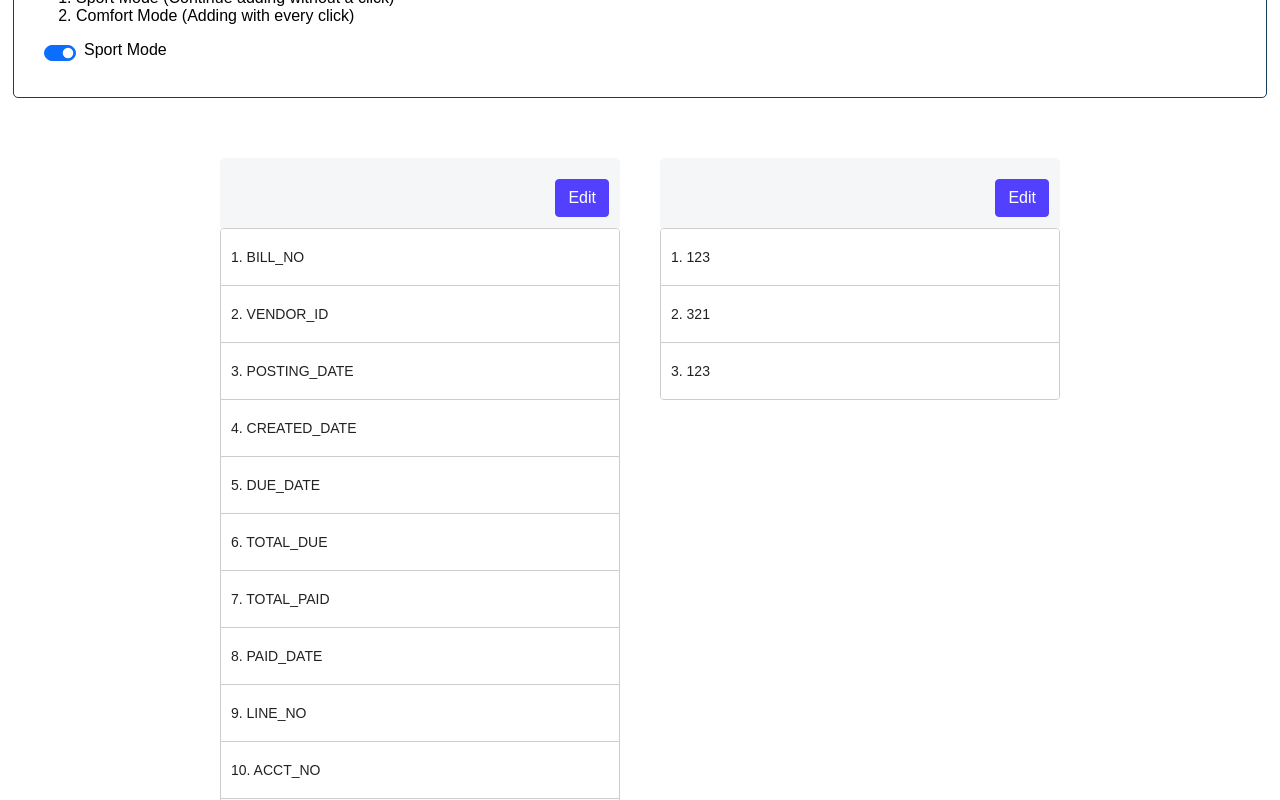
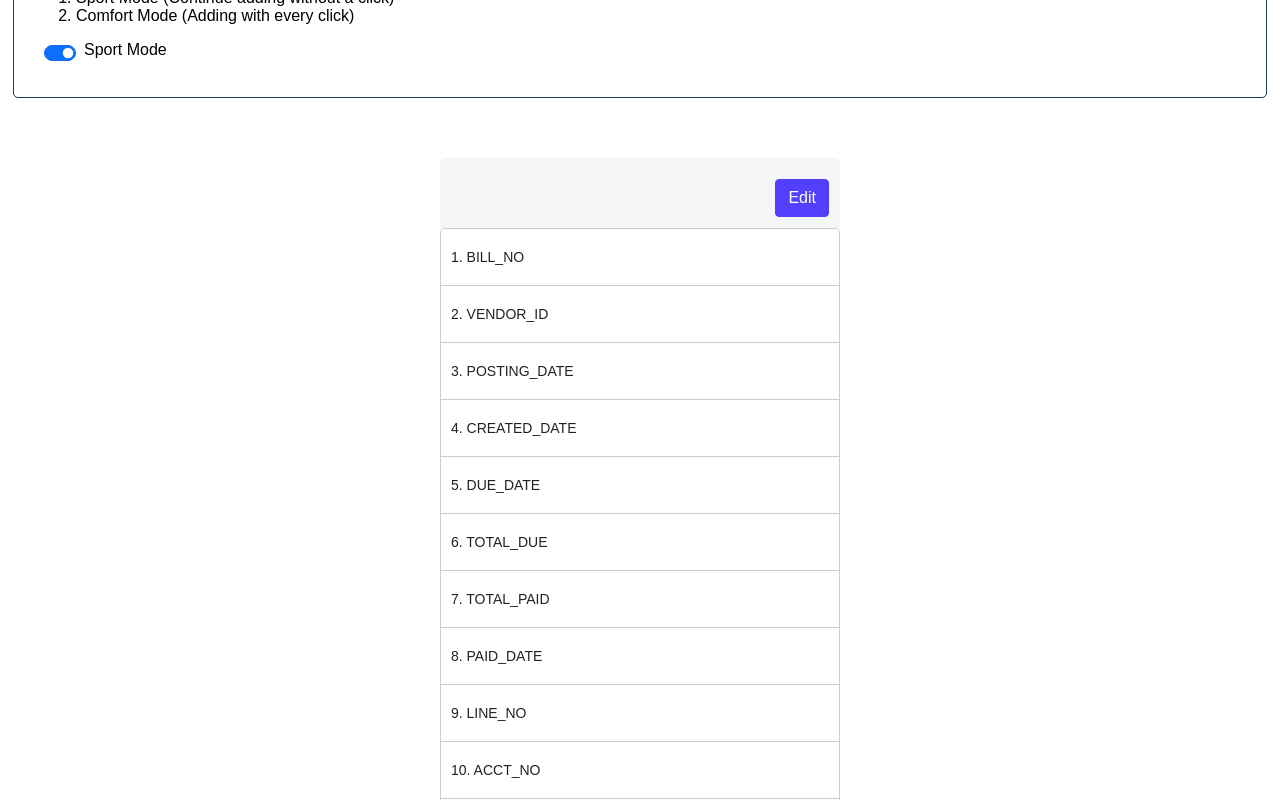
Before and after one commit to yuchilai/APExcelConvert, an Angular app: page / in a window 1280 px wide. Shown: the part 960-1760 px from the top of the page. Built offline with nearby package versions, Linux system fonts and the light colour scheme.

Commit message:
2 files modified

```diff
--- a/src/app/app.component.html
+++ b/src/app/app.component.html
@@ -112,14 +112,14 @@
 
 <div class="list-box">
   <div *ngIf="!isEdit" class="displayed-list">
-    <div *ngFor="let listObj of allFiledNameList" class="displayed-list-container">
+    <div *ngFor="let listObj of allFiledNameList; let i = index" class="displayed-list-container">
       <div class="btn-box">
-        <button *ngIf="!isEdit" type="button" class="btn btn-primary" id="displayed-edit-btn" (click)=editOrder(listObj)>Edit</button>
+        <button *ngIf="!isEdit" type="button" class="btn btn-primary" id="displayed-edit-btn" (click)=editOrder(i,listObj)>Edit</button>
       </div>
       <div cdkDropList class="order-list">
-        <div class="order-box" *ngFor="let item of listObj; let i = index">
+        <div class="order-box" *ngFor="let item of listObj; let j = index">
           <div class="example-custom-placeholder" *cdkDragPlaceholder></div>
-          {{ i+1 }}. {{ item }}
+          {{ j+1 }}. {{ item }}
         </div>
       </div>
     </div>
@@ -135,9 +135,9 @@
 </button> -->
   <div *ngIf="isEdit" class="edit-container">
     <div class="btn-box">
-      <!-- <button type="button" class="btn btn-primary" id="displayed-edit-btn" (click)=closeEditing()>
-        Close
-      </button> -->
+      <button type="button" class="btn btn-primary" id="displayed-edit-btn" (click)=cancelEditing()>
+        Cancel
+      </button>
       <button type="button" class="btn btn-primary" id="displayed-edit-btn" (click)=saveEditing()>
        Save
     </button>
--- a/src/app/app.component.ts
+++ b/src/app/app.component.ts
@@ -47,6 +47,7 @@ export class AppComponent implements OnInit {
   isShowDownloadBtn = false;
   allFiledNameList: Array<string[]> = [];
   storageName = 'gccny_ap_field_name';
+  editingIndex?: number;
 
   constructor(private excelService: ExcelService) {
     const invoice = new Invoice();
@@ -62,8 +63,9 @@ export class AppComponent implements OnInit {
 
   ngOnInit() {
     this.allFiledNameList.push(this.invoiceKeyList);
-    const foo = ['123', '321', '123'];
-    this.allFiledNameList.push(foo);      localStorage.setItem(this.storageName, JSON.stringify(this.allFiledNameList));
+    // const foo = ['123', '321', '123', '1234567', 'cassie'];
+    // this.allFiledNameList.push(foo);
+    // localStorage.setItem(this.storageName, JSON.stringify(this.allFiledNameList));
     const checkPoint = localStorage.getItem(this.storageName);
      if(checkPoint !== null && checkPoint.length > 0){
        const filedNameListFromStorage: Array<string[]> = JSON.parse(checkPoint);
@@ -277,18 +279,24 @@ export class AppComponent implements OnInit {
     );
   }
 
-  editOrder(item): void {
+  editOrder(i: number, item: string[]): void {
     this.invoiceKeyList = item;
     this.isEdit = true;
     this.isAdding = false;
+    this.editingIndex = i;
+    console.log(i);
   }
 
-  closeEditing(): void{
+  cancelEditing(): void{
+    const storageList: Array<string []> = JSON.parse(localStorage.getItem(this.storageName));
+    this.allFiledNameList = storageList;
     this.isEdit = false;
+    this.editingIndex = undefined;
   }
 
   saveEditing(): void{
     this.isEdit = false;
+    localStorage.setItem(this.storageName, JSON.stringify(this.allFiledNameList));
   }
 
   changeAcceptedFile(): void {
```
